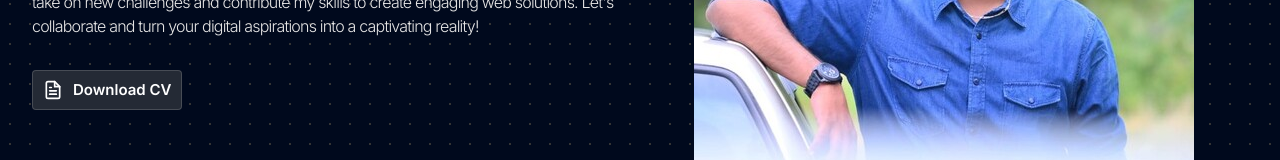
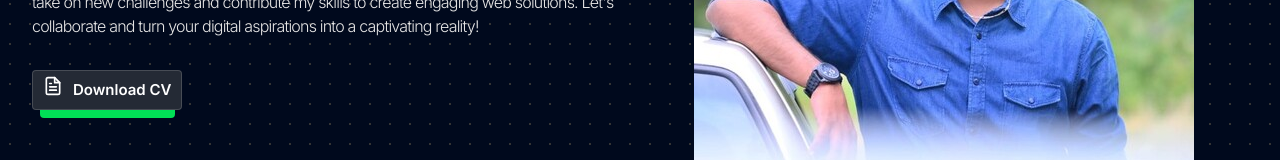
Before and after one commit to RithikRaja28/Rithik-Portfolio, a React (Vite) app: page / in a window 1280 px wide. Shown: the part 526-686 px from the top of the page. Built offline with nearby package versions, Linux system fonts and the light colour scheme.

Commit message:
Update Hero.jsx

```diff
--- a/src/components/Hero.jsx/Hero.jsx
+++ b/src/components/Hero.jsx/Hero.jsx
@@ -62,9 +62,9 @@ const Hero = () => {
                 link.click();
               }}
             >
-              <div class="docs">
+              <div class="docs mb-2">
                 <svg
-                  class="css-i6dzq1"
+                  class="css-i6dzq1 mb-2"
                   stroke-linejoin="round"
                   stroke-linecap="round"
                   fill="none"
@@ -100,6 +100,7 @@ const Hero = () => {
                 </svg>
               </div>
             </motion.button>
+            <br />
           </div>
         </div>
         <div className="w-full lg:w-1/2 lg:p-8">
```
